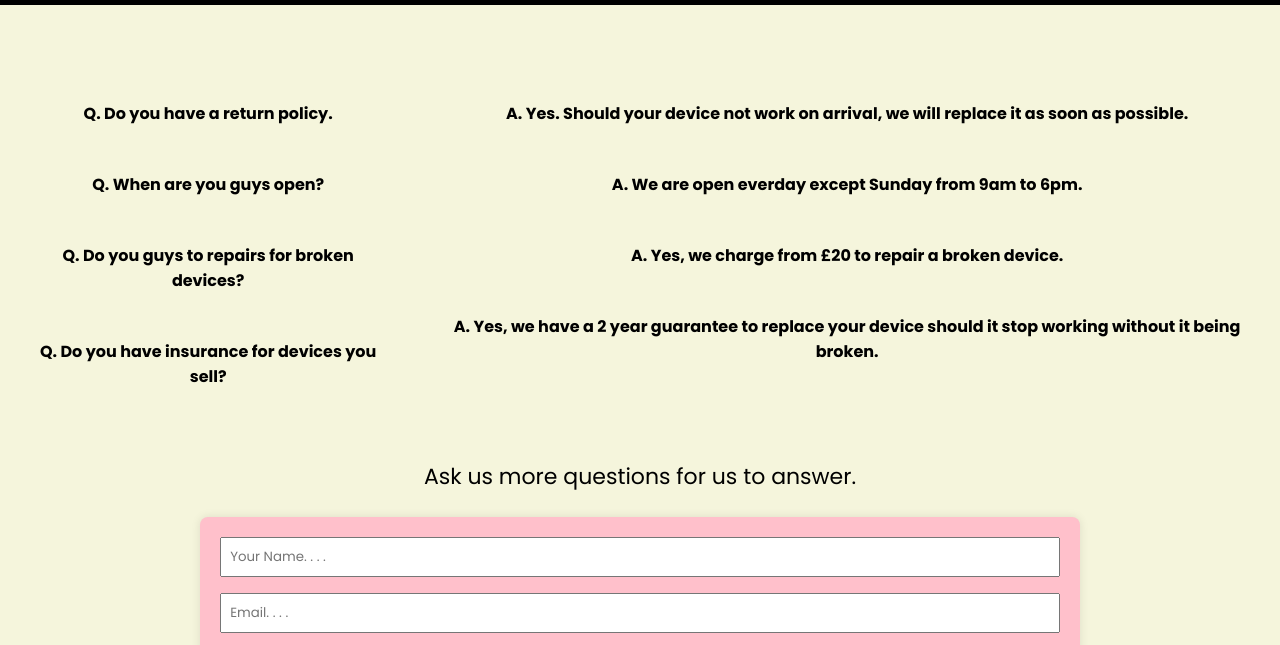
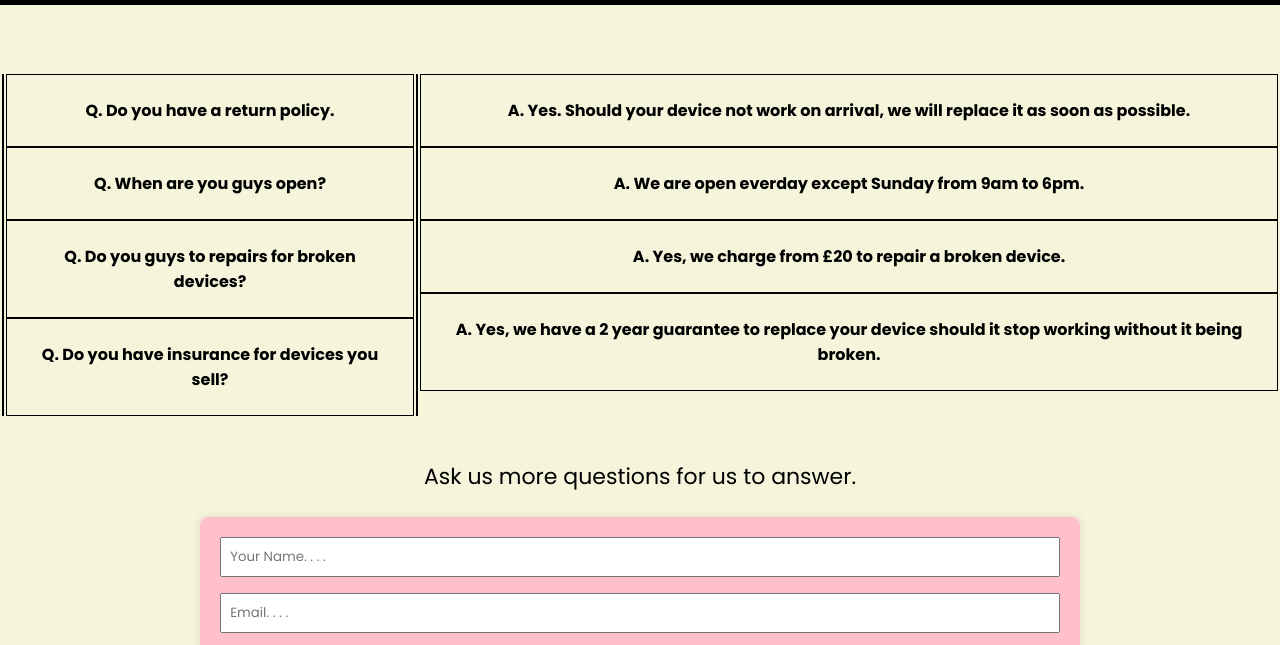
Before and after one commit to BryanKalemba/websiteassignment, a plain HTML site: page FAQ.html in a window 1280 px wide. Shown: the part 155-800 px from the top of the page. Drawn offline with Linux system fonts and the light colour scheme.

Commit message:
Update style.css

```diff
--- a/style.css
+++ b/style.css
@@ -13,6 +13,12 @@ body{
     background: beige;
     background-size: cover;
     background-position: center;
+}
+table{
+    border: collapse;
+}
+td, th{
+    border: 1px solid black;
 }
 a{
     text-decoration: none;
```
